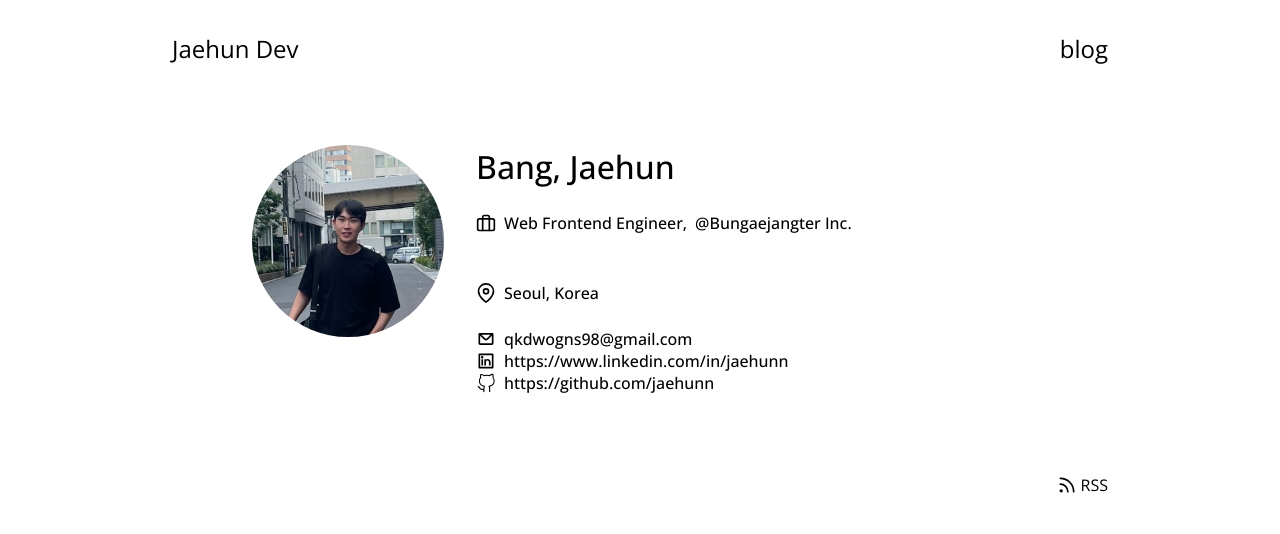
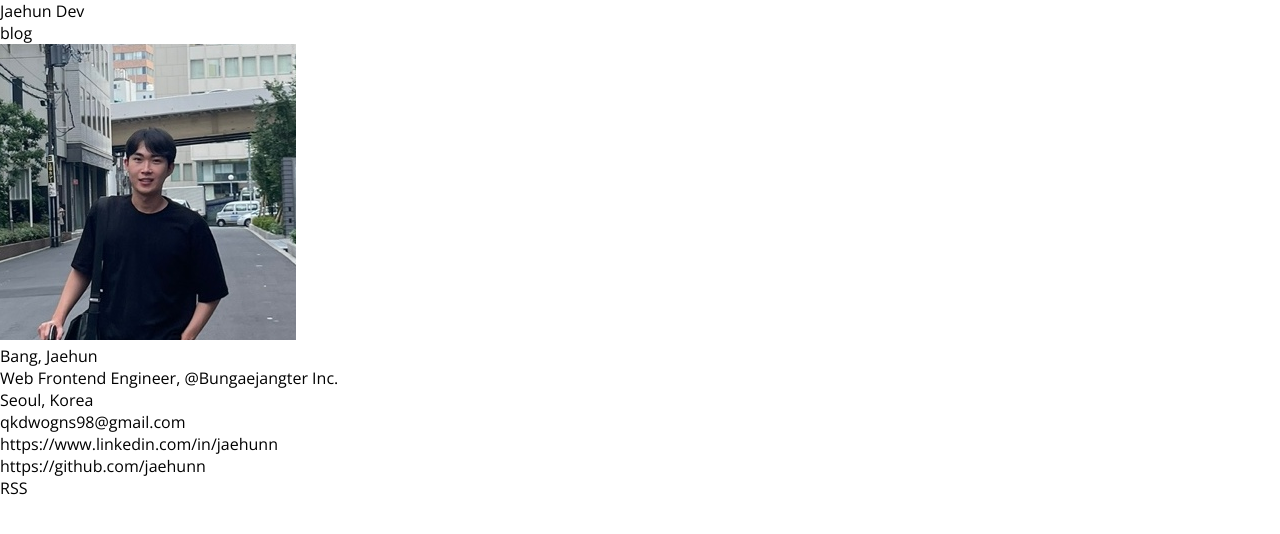
Before and after one commit to jaehunn/jaehun-blog, a Next.js app: page / in a window 1280 px wide. Shown: the top 534 px of the page. Built offline with nearby package versions, Linux system fonts and the light colour scheme.

Commit message:
chore: remove react-icons

```diff
--- a/package.json
+++ b/package.json
@@ -10,7 +10,6 @@
     "lint": "next lint"
   },
   "dependencies": {
-    "@react-icons/all-files": "^4.1.0",
     "@vercel/analytics": "^1.1.1",
     "next": "13.5.3",
     "react": "18.2.0",
--- a/src/app/blog/Post.module.css
+++ /dev/null
@@ -1,24 +0,0 @@
-.wrapper {
-  display: flex;
-  gap: 2rem;
-  padding: 1rem;
-  overflow: hidden;
-}
-
-.title {
-  font-size: 1.5rem;
-  font-weight: 600;
-  color: var(--color-prettylights-syntax-entity);
-}
-
-.createdAt {
-  padding-bottom: 1rem;
-  font-size: 1rem;
-  font-weight: 400;
-  color: var(--color-prettylights-syntax-comment);
-}
-
-.description {
-  font-size: 1rem;
-  font-weight: 400;
-}
--- a/src/app/blog/layout.module.css
+++ /dev/null
@@ -1,12 +0,0 @@
-.wrapper {
-  display: flex;
-  flex-direction: column;
-  gap: 2rem;
-  padding: 5rem 0;
-}
-
-@media screen and (max-width: 768px) {
-  .wrapper {
-    flex-direction: column;
-  }
-}
--- a/src/app/layout.module.css
+++ /dev/null
@@ -1,55 +0,0 @@
-.contentContainer {
-  display: flex;
-  flex-direction: column;
-  align-items: center;
-}
-
-.contentWrapper {
-  max-width: 1000px;
-  width: 100%;
-  padding: 2rem;
-}
-
-.header {
-  display: flex;
-  align-items: center;
-  justify-content: space-between;
-  gap: 1rem;
-  font-size: 1.5rem;
-  font-weight: 400;
-}
-
-.headerNavList {
-  display: flex;
-  align-items: center;
-  gap: 1rem;
-}
-
-.headerNavItem:hover {
-  color: var(--color-prettylights-syntax-keyword);
-}
-
-.footer {
-  display: flex;
-  align-items: center;
-  justify-content: flex-end;
-  gap: 1rem;
-  font-size: 1rem;
-  font-weight: 400;
-}
-
-.footerNavList {
-  display: flex;
-  align-items: center;
-  gap: 1rem;
-}
-
-.footerNavItem:hover {
-  color: var(--color-prettylights-syntax-keyword);
-}
-
-.footerNavItem > a {
-  display: flex;
-  align-items: center;
-  gap: 0.2rem;
-}
--- a/src/app/layout.tsx
+++ b/src/app/layout.tsx
@@ -2,11 +2,9 @@ import '~/styles/globals.css'
 
 import type { Metadata } from 'next'
 import Link from 'next/link'
-import { FiRss as RssIcon } from '@react-icons/all-files/fi/FiRss'
 import { PropsWithChildren } from 'react'
 import { Analytics } from '@vercel/analytics/react'
 
-import styles from './layout.module.css'
 import ROUTES from '~/constants/routes'
 import { OpenSans } from '~/fonts'
 
@@ -14,18 +12,18 @@ export default function RootLayout({ children }: PropsWithChildren<unknown>) {
   return (
     <html lang="en" className={OpenSans.variable}>
       <body>
-        <main className={styles['contentContainer']}>
-          <div className={styles['contentWrapper']}>
-            <header className={styles['header']}>
+        <main>
+          <div>
+            <header>
               <div>
                 <Link href={'/'}>Jaehun Dev</Link>
               </div>
 
               <nav>
-                <ul className={styles['headerNavList']}>
+                <ul>
                   {Object.values(ROUTES).map(({ PATH, NAME }) => {
                     return (
-                      <li className={styles['headerNavItem']} key={PATH}>
+                      <li key={PATH}>
                         <Link href={PATH}>{NAME}</Link>
                       </li>
                     )
@@ -36,14 +34,11 @@ export default function RootLayout({ children }: PropsWithChildren<unknown>) {
 
             <article>{children}</article>
 
-            <footer className={styles['footer']}>
+            <footer>
               <nav>
-                <ul className={styles['footerNavList']}>
-                  <li className={styles['footerNavItem']}>
-                    <Link href={'./rss.xml'}>
-                      <RssIcon size={20} />
-                      RSS
-                    </Link>
+                <ul>
+                  <li>
+                    <Link href={'./rss.xml'}>RSS</Link>
                   </li>
                 </ul>
               </nav>
--- a/src/app/page.module.css
+++ /dev/null
@@ -1,100 +0,0 @@
-.wrapper {
-  display: flex;
-  gap: 2rem;
-  padding: 5rem;
-}
-
-@media screen and (max-width: 768px) {
-  .wrapper {
-    flex-direction: column;
-    align-items: center;
-    padding: 2rem;
-  }
-}
-
-.image {
-  width: 12rem;
-  height: 12rem;
-  border-radius: 50%;
-  overflow: hidden;
-}
-
-.image > img {
-  width: 100%;
-  height: 100%;
-  object-fit: cover;
-}
-
-.profile {
-  display: flex;
-  flex-direction: column;
-  gap: 1.5rem;
-  font-size: 1rem;
-  font-weight: 500;
-}
-
-.name {
-  font-size: 2rem;
-  font-weight: 500;
-  word-break: keep-all;
-  white-space: nowrap;
-}
-
-@media screen and (max-width: 320px) {
-  .name {
-    text-align: center;
-  }
-}
-
-.position {
-  display: flex;
-  align-items: center;
-  gap: 0.5rem;
-}
-
-@media screen and (max-width: 320px) {
-  .position {
-    flex-direction: column;
-  }
-}
-
-.positionCompany {
-  font-size: 1rem;
-  color: var(--color-prettylights-syntax-comment);
-}
-
-.description {
-  font-size: 1rem;
-}
-
-.location {
-  display: flex;
-  align-items: center;
-  gap: 0.5rem;
-}
-
-.contacts {
-  display: flex;
-  align-items: center;
-  gap: 0.5rem;
-}
-
-.gmail {
-  composes: contacts;
-}
-
-.linkedIn {
-  composes: contacts;
-}
-
-.linkedIn:hover {
-  color: var(--color-prettylights-syntax-keyword);
-}
-
-.github {
-  composes: contacts;
-}
-
-.github:hover {
-  color: var(--color-prettylights-syntax-keyword);
-}
--- a/src/app/page.tsx
+++ b/src/app/page.tsx
@@ -1,54 +1,34 @@
 import Image from 'next/image'
-import { FiBriefcase as PositionIcon } from '@react-icons/all-files/fi/FiBriefcase'
-import { FiMapPin as LocationIcon } from '@react-icons/all-files/fi/FiMapPin'
-import { CgMail as GmailIcon } from '@react-icons/all-files/cg/CgMail'
-import { RiLinkedinBoxLine as LinkedInIcon } from '@react-icons/all-files/ri/RiLinkedinBoxLine'
-import { VscGithubAlt as GithubIcon } from '@react-icons/all-files/vsc/VscGithubAlt'
 
 import profileImage from '~/images/profile.png'
 import PROFILE from '~/constants/profile'
-import styles from './page.module.css'
 
 export default function AboutPage() {
   return (
-    <div className={styles['wrapper']}>
-      <div className={styles['image']}>
+    <div>
+      <div>
         <Image src={profileImage} alt={''} />
       </div>
 
-      <div className={styles['profile']}>
-        <div className={styles['name']}>
+      <div>
+        <div>
           {PROFILE.LAST_NAME}, {PROFILE.FIRST_NAME}
         </div>
 
         {PROFILE.POSITION.NAME && (
-          <div className={styles['position']}>
-            <PositionIcon size="20" />
-            {PROFILE.POSITION.NAME},{' '}
-            <span className={styles['positionCompany']}>
-              {PROFILE.POSITION.COMPANY}
-            </span>
+          <div>
+            {PROFILE.POSITION.NAME}, <span>{PROFILE.POSITION.COMPANY}</span>
           </div>
         )}
 
-        <div className={styles['description']}>{PROFILE.DESCRIPTION}</div>
+        <div>{PROFILE.DESCRIPTION}</div>
 
-        <div className={styles['location']}>
-          <LocationIcon size="20" />
-
-          {PROFILE.LOCATION.NAME}
-        </div>
+        <div>{PROFILE.LOCATION.NAME}</div>
 
         <div>
-          <div className={styles['gmail']}>
-            <GmailIcon size="20" />
+          <div>{PROFILE.CONTANCTS.GMAIL.URL}</div>
 
-            {PROFILE.CONTANCTS.GMAIL.URL}
-          </div>
-
-          <div className={styles['linkedIn']}>
-            <LinkedInIcon size="20" />
-
+          <div>
             <a
               href={PROFILE.CONTANCTS.LINKED_IN.URL}
               target="_blank"
@@ -58,9 +38,7 @@ export default function AboutPage() {
             </a>
           </div>
 
-          <div className={styles['github']}>
-            <GithubIcon size="20" />
-
+          <div>
             <a
               href={PROFILE.CONTANCTS.GITHUB.URL}
               target="_blank"
```
Also changed, not shown: src/app/blog/Post.tsx (+4 -5 lines), src/app/blog/layout.tsx (+3 -5 lines), 1 other file (tests, documents, lock files or other folders).
